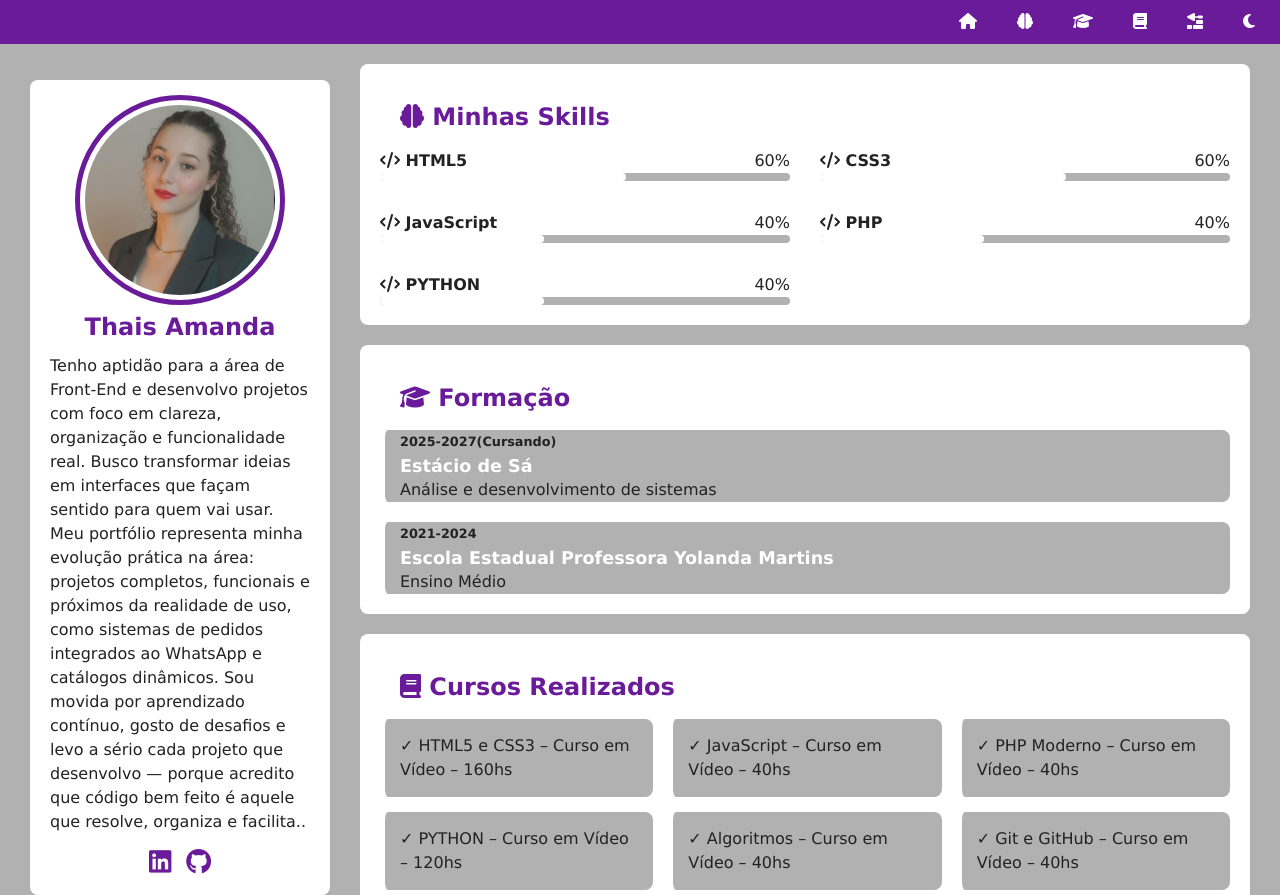
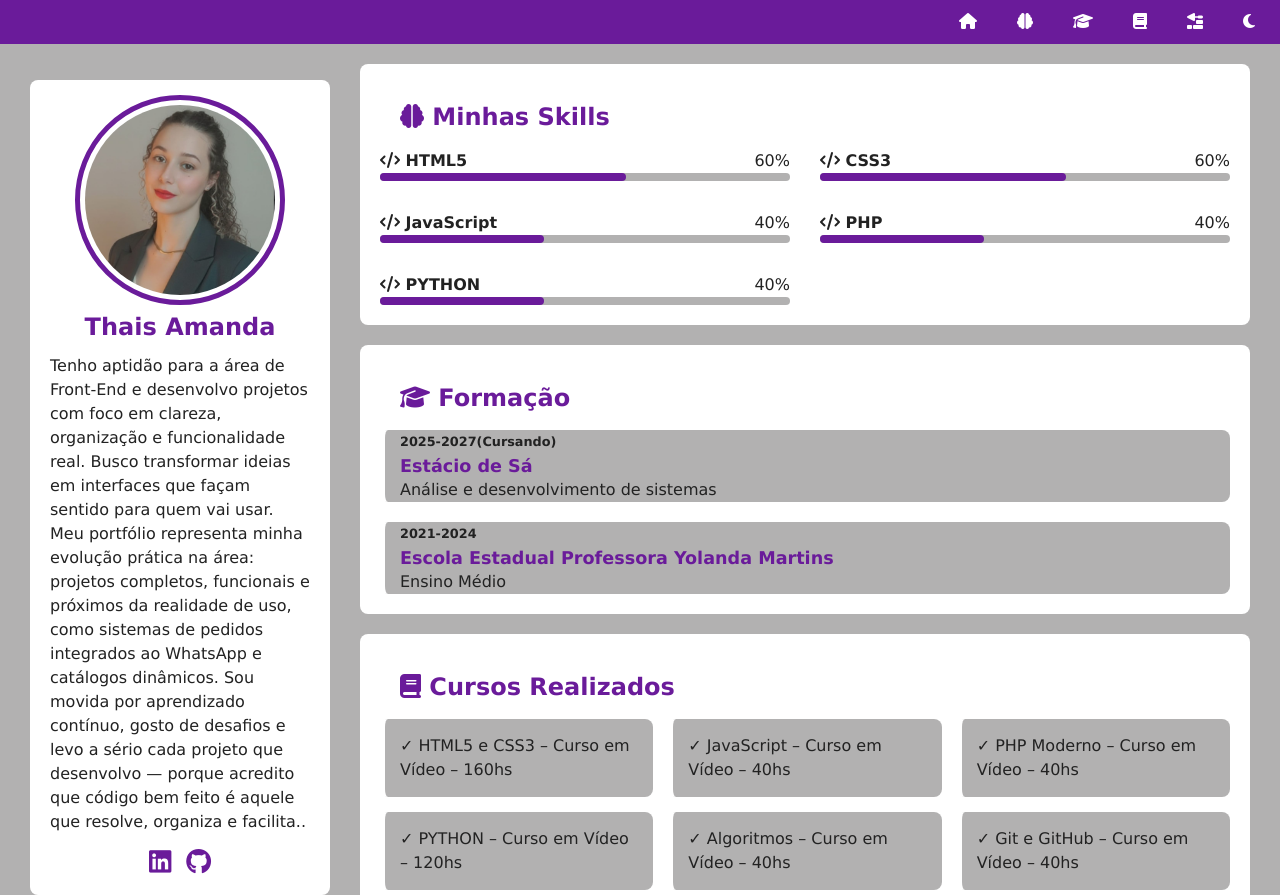
Before and after one commit to Thais286/Portif-lioOficial, a plain HTML site: page index.html in a window 1280 px wide. Shown: the top 895 px of the page. Drawn offline with Linux system fonts and the light colour scheme.

Commit message:
concertei as cores

```diff
--- a/style.css
+++ b/style.css
@@ -33,11 +33,8 @@ body.escuro {
 }
 
 /* Adicione isso para garantir que as barras de progresso mudem de cor */
-#skill-container .progresso{
-  height: 100%;
-  background-color: var(--destaque);
-  border-radius: 4px;
-  transition: background-color 0.5s;
+.progresso {
+    background-color: var(--destaque) !important;
 }
 
 
@@ -234,7 +231,7 @@ article#video .video-container{
 }
 
 #formacao-container .instituicao{
-  color: var(--destaque-inverso);
+  color: var(--destaque);
   font-size: 1.1em;
 }
 
@@ -322,13 +319,13 @@ footer{
 }
 
 footer a {
-  color: var(--fundo-principal);
+  color: var(--destaque);
   text-decoration: none;
   font-weight: bold;
 }
 
 footer a:hover{
-  color: var(--fundo-principal);
+  color: var(--destaque-inverso);
 }
 
 /* RESPONSIVIDADE (Desktop) */
```
